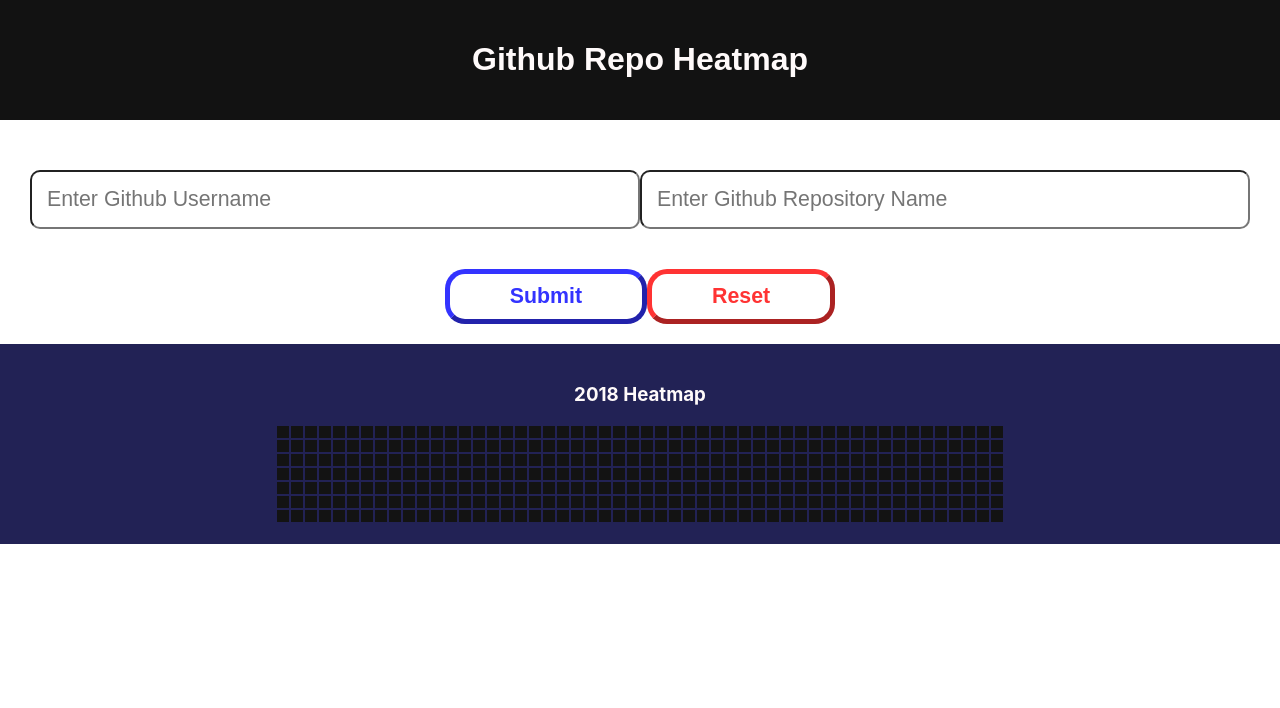
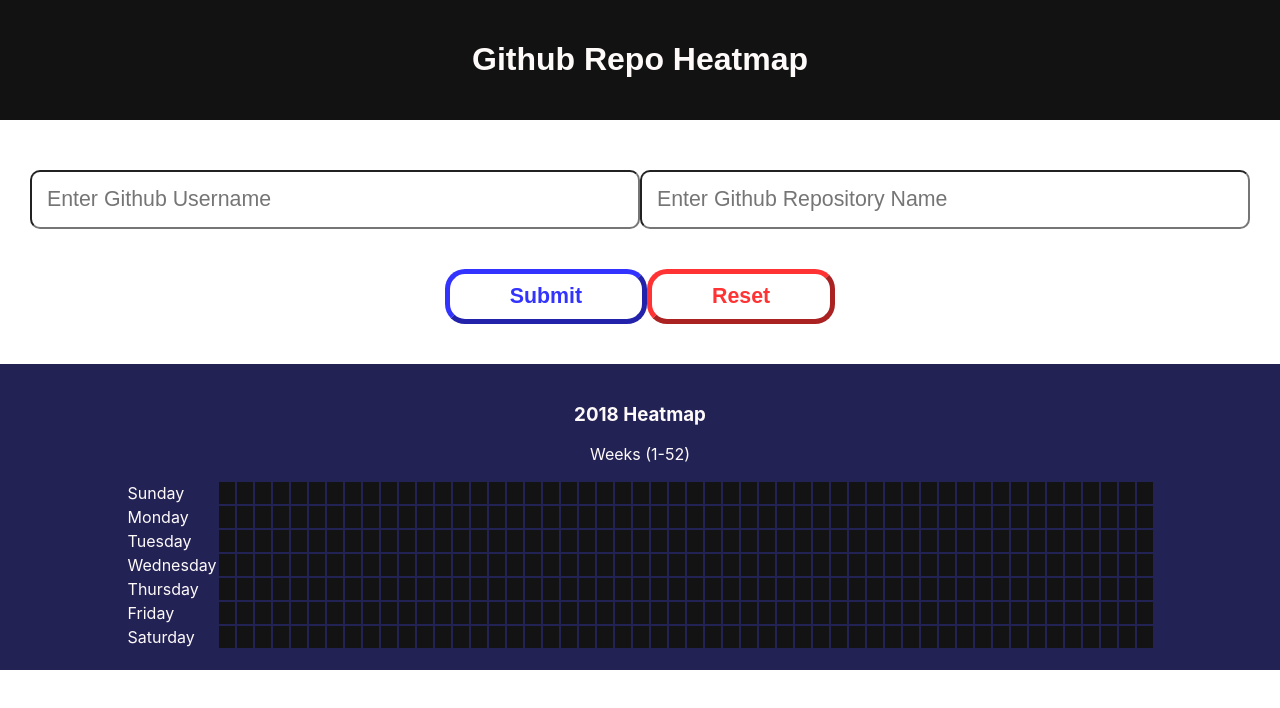
Before and after one commit to julioberina/heatmap, a React (Create React App) app: page / in a window 1280 px wide. Shown: the top 708 px of the page. Built offline with nearby package versions, Linux system fonts and the light colour scheme.

Commit message:
Add labels to heatmap

```diff
--- a/src/App.css
+++ b/src/App.css
@@ -49,16 +49,17 @@
 .heatmap {
   background-color: #222255;
   color: snow;
+  margin-top: 20px;
   padding-top: 20px;
   padding-bottom: 20px;
 }
 
 .uncommitted {
   background-color: #131313;
-  padding: 6px;
+  padding: 8px;
 }
 
 .committed {
   background-color: yellow;
-  padding: 6px;
+  padding: 8px;
 }
--- a/src/App.js
+++ b/src/App.js
@@ -6,11 +6,11 @@
   constructor(props) {
     super(props);
     this.state = {
-      data: []
+      data: [],
+      daysOfWeek: ['Sunday', 'Monday', 'Tuesday', 'Wednesday', 'Thursday', 'Friday', 'Saturday']
     };
 
     this.heat = this.heat.bind(this);
-    this.reset = this.reset.bind(this);
     this.displayHeat = this.displayHeat.bind(this);
 
     for (let i = 0; i < 52; ++i) {
@@ -31,23 +31,12 @@
          .then(response => this.setState({ data: response.data }));
   }
 
-  reset(e) {
-    e.preventDefault();
-    console.log('clicked reset');
-    let newdata = [];
-
-    for (let i = 0; i < 52; ++i) {
-      newdata.push({"days": [0, 0, 0, 0, 0, 0, 0]})
-    }
-
-    this.setState({ data: newdata });
-  }
-
   displayHeat(day) {
     let i = 0;
 
     return (
       <tr>
+        <td key={day*53+(i++)}>{this.state.daysOfWeek[day]}</td>
         {
           this.state.data.map((obj) => {
             return (<td className={obj.days[day] === 0 ? "uncommitted" : "committed"} key={day*52+(i++)}></td>)
@@ -80,6 +69,7 @@
 
         <div align="center" className="heatmap">
           <h3>2018 Heatmap</h3>
+          <p>Weeks (1-52)</p>
           <table>
             <tbody>
               {this.displayHeat(0)}
```
